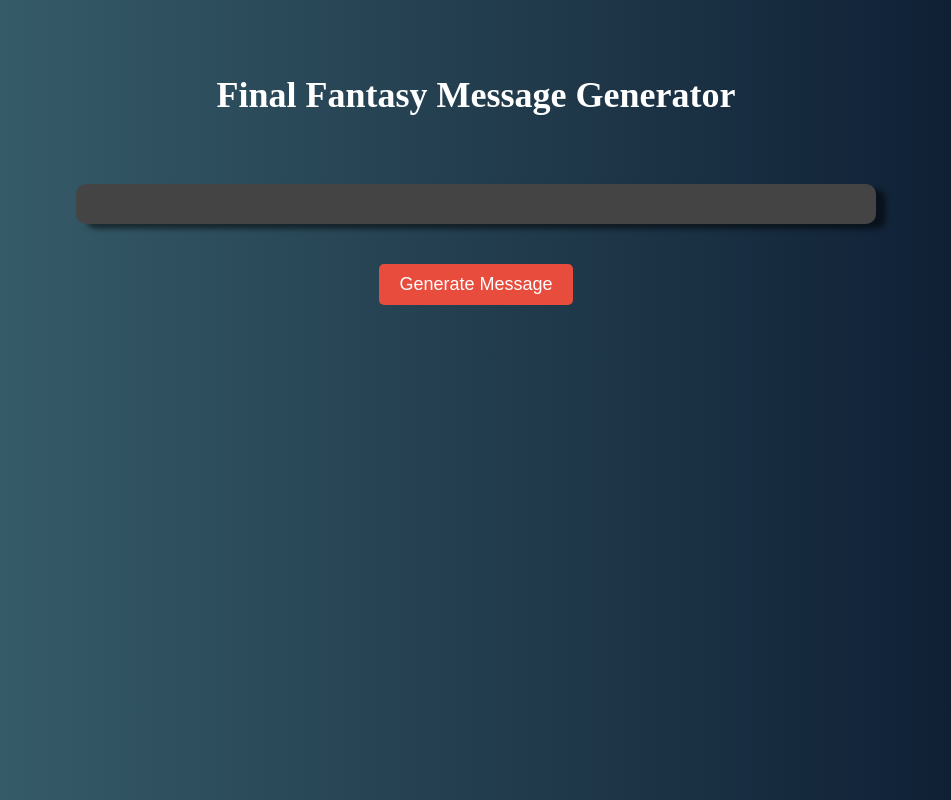
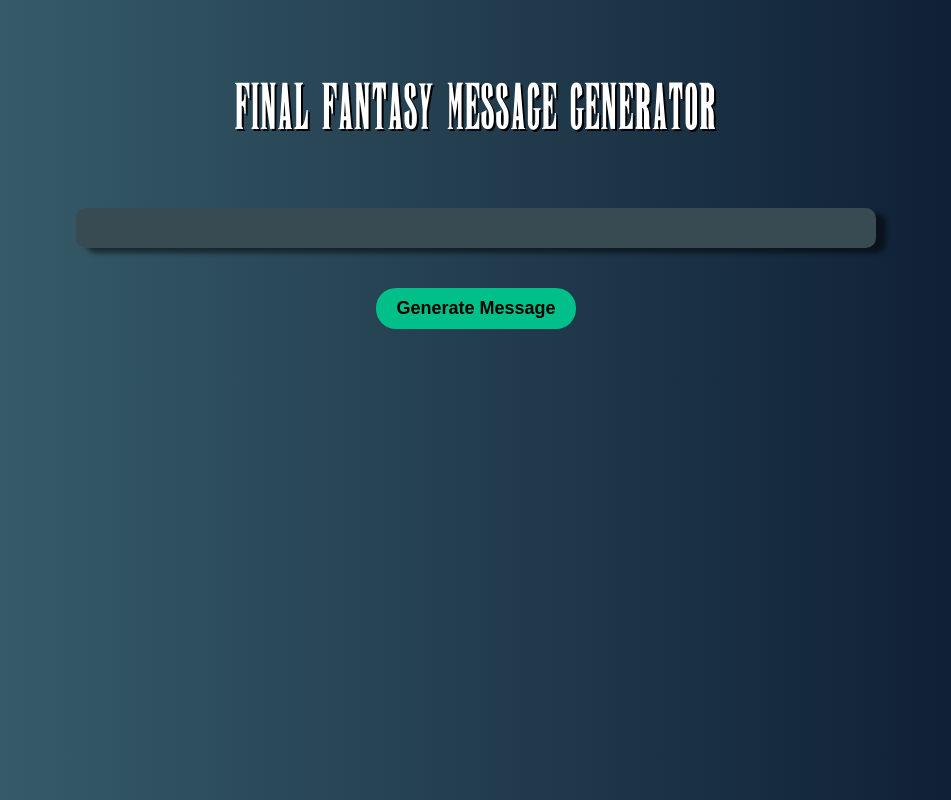
Before and after one commit to cquiogue/mixedMessages, a plain HTML site: page index.html in a window 1280 px wide. Shown: the whole page, without its empty margins (164-1115 px from the left). Drawn offline with Linux system fonts and the light colour scheme.

Commit message:
changed colors and added Final Fantasy custom font

```diff
--- a/index.html
+++ b/index.html
@@ -7,7 +7,7 @@
   </head>
   <body>
     <div class="container">
-      <h1>Final Fantasy Message Generator</h1>
+      <h1>FINAL FANTASY MESSAGE GENERATOR</h1>
       <div id="message-container">
         <img id="char-image" src="" alt="Character Image" />
         <div id="message"></div>
--- a/style.css
+++ b/style.css
@@ -1,6 +1,10 @@
 @font-face {
-  font-family: 'FF', Arial, sans-serif;
-  src: url('fonts/finalfantasy.ttf');
+  font-family: 'Final Fantasy';
+  src: url('fonts/New.woff2') format('woff2'),
+    url('fonts/New.woff') format('woff');
+  font-weight: normal;
+  font-style: normal;
+  font-display: swap;
 }
 
 body {
@@ -21,9 +25,11 @@ body {
 }
 
 h1 {
-  font-family: 'FF' !important;
-  font-size: 36px;
+  font-family: 'Final Fantasy' !important;
+  font-weight: 50;
+  font-size: 48px;
   margin-bottom: 40px;
+  text-shadow: 2px 2px #000;
 }
 
 #message-container {
@@ -33,7 +39,7 @@ h1 {
 #message {
   margin-bottom: 40px;
   padding: 20px;
-  background-color: #444;
+  background-color: #384a52;
   border-radius: 10px;
   font-size: 24px;
   text-align: center;
@@ -50,16 +56,17 @@ h1 {
 button {
   padding: 10px 20px;
   font-size: 18px;
-  background-color: #e74c3c;
+  background-color: #00bf89;
   border: none;
-  border-radius: 5px;
-  color: #fff;
+  border-radius: 20px;
+  color: #000;
+  font-weight: bold;
   cursor: pointer;
   transition: background-color 0.3s ease-in-out;
 }
 
 button:hover {
-  background-color: #c0392b;
+  background-color: #006f50;
 }
 
 .visible {
```
Also changed, not shown: fonts/New.woff (added), fonts/New.woff2 (added), 1 other file.
